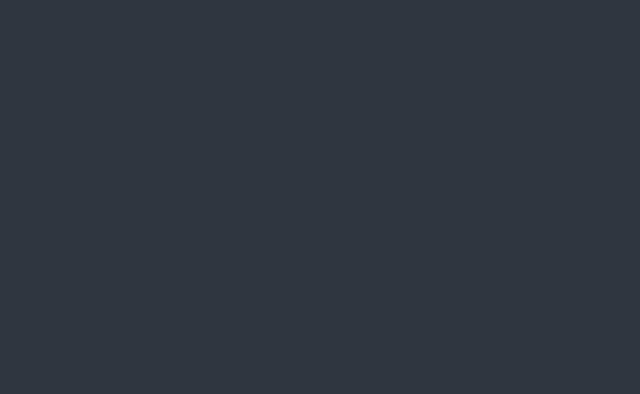
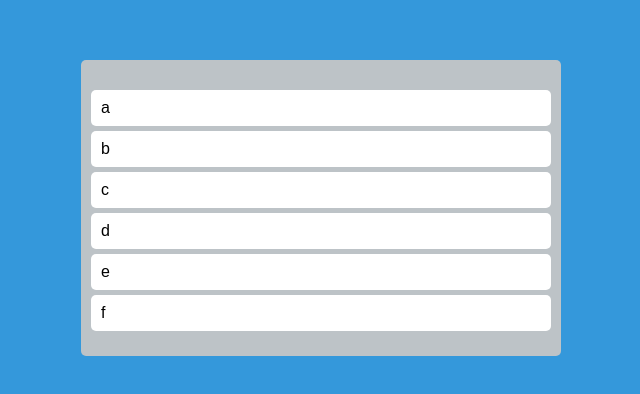
Before and after one commit to min-s9709/my-kanban-app, a React (Create React App) app: page / in a window 1280 px wide. Shown: the part 192-586 px from the top of the page, without its empty margins (319-959 px from the left). Built offline with nearby package versions, Linux system fonts and the light colour scheme.

Commit message:
Drag & Drop

```diff
--- a/package.json
+++ b/package.json
@@ -11,6 +11,7 @@
     "@types/react": "^18.0.0",
     "@types/react-dom": "^18.0.0",
     "react": "^18.2.0",
+    "react-beautiful-dnd": "^13.1.1",
     "react-dom": "^18.2.0",
     "react-scripts": "5.0.1",
     "recoil": "^0.7.7",
@@ -43,6 +44,7 @@
     ]
   },
   "devDependencies": {
+    "@types/react-beautiful-dnd": "^13.1.3",
     "@types/styled-components": "^5.1.26"
   }
 }
--- a/src/App.tsx
+++ b/src/App.tsx
@@ -1,5 +1,81 @@
+import {
+  DragDropContext,
+  Draggable,
+  Droppable,
+  DropResult,
+} from "react-beautiful-dnd";
+import styled from "styled-components";
+import { toDoState } from "./atoms";
+import { useRecoilState } from "recoil";
+const Wrapper = styled.div`
+  display: flex;
+  max-width: 480px;
+  width: 100%;
+  margin: 0 auto;
+  justify-content: center;
+  align-items: center;
+  height: 100vh;
+`;
+const Boards = styled.div`
+  display: grid;
+  grid-template-columns: repeat(1, 1fr);
+  width: 100%;
+`;
+
+const Board = styled.div`
+  padding: 20px 10px;
+  padding-top: 30px;
+  background-color: ${(props) => props.theme.boardColor};
+  border-radius: 5px;
+  min-height: 200px;
+`;
+const Card = styled.div`
+  border-radius: 5px;
+  padding: 10px 10px;
+  margin-bottom: 5px;
+  background-color: ${(props) => props.theme.cardColor};
+`;
 function App() {
-  return <div></div>;
+  const [toDos, setToDos] = useRecoilState(toDoState);
+  const onDragEnd = ({ draggableId, destination, source }: DropResult) => {
+    if (!destination) return;
+    setToDos((oldToDos) => {
+      const toDosCopy = [...oldToDos];
+      // Delete item on source.index
+      toDosCopy.splice(source.index, 1);
+      // Put back the item on the destination.index
+      toDosCopy.splice(destination?.index, 0, draggableId);
+      return toDosCopy;
+    });
+  };
+  return (
+    <DragDropContext onDragEnd={onDragEnd}>
+      <Wrapper>
+        <Boards>
+          <Droppable droppableId="one">
+            {(magic) => (
+              <Board ref={magic.innerRef} {...magic.droppableProps}>
+                {toDos.map((toDo, index) => (
+                  <Draggable key={toDo} draggableId={toDo} index={index}>
+                    {(magic) => (
+                      <Card
+                        ref={magic.innerRef}
+                        {...magic.draggableProps}
+                        {...magic.dragHandleProps}
+                      >
+                        {toDo}
+                      </Card>
+                    )}
+                  </Draggable>
+                ))}
+                {magic.placeholder}
+              </Board>
+            )}
+          </Droppable>
+        </Boards>
+      </Wrapper>
+    </DragDropContext>
+  );
 }
 
 export default App;
--- a/src/Theme.ts
+++ b/src/Theme.ts
@@ -1,6 +1,7 @@
 import { DefaultTheme } from "styled-components";
 
 export const darkTheme: DefaultTheme = {
-  bgColor: "#2f3640",
-  textColor: "white",
+  bgColor: "#3498db",
+  cardColor: "white",
+  boardColor: "#bdc3c7",
 };
--- a/src/atoms.ts
+++ b/src/atoms.ts
@@ -1 +1,6 @@
 import { atom, selector } from "recoil";
+
+export const toDoState = atom({
+  key: "toDo",
+  default: ["a", "b", "c", "d", "e", "f"],
+});
--- a/src/index.tsx
+++ b/src/index.tsx
@@ -60,7 +60,7 @@
 body {
   font-family: 'Source Sans Pro', sans-serif;
   background-color: ${(props) => props.theme.bgColor};
-  color: ${(props) => props.theme.textColor};
+  color: black;
 }
 a{
   text-decoration: none;
@@ -72,12 +72,10 @@
   document.getElementById("root") as HTMLElement
 );
 root.render(
-  <React.StrictMode>
   <RecoilRoot>
     <ThemeProvider theme={darkTheme}>
       <GlobalStyle />
       <App />
     </ThemeProvider>
   </RecoilRoot>
-  </React.StrictMode>
 );
--- a/src/styled.d.ts
+++ b/src/styled.d.ts
@@ -4,7 +4,8 @@
 // and extend them!
 declare module "styled-components" {
   export interface DefaultTheme {
-    textColor: string;
     bgColor: string;
+    cardColor: string;
+    boardColor: string;
   }
 }
```
Also changed, not shown: 2 other files (tests, documents, lock files or other folders). Lines whose indentation alone changed are shown as unchanged.
